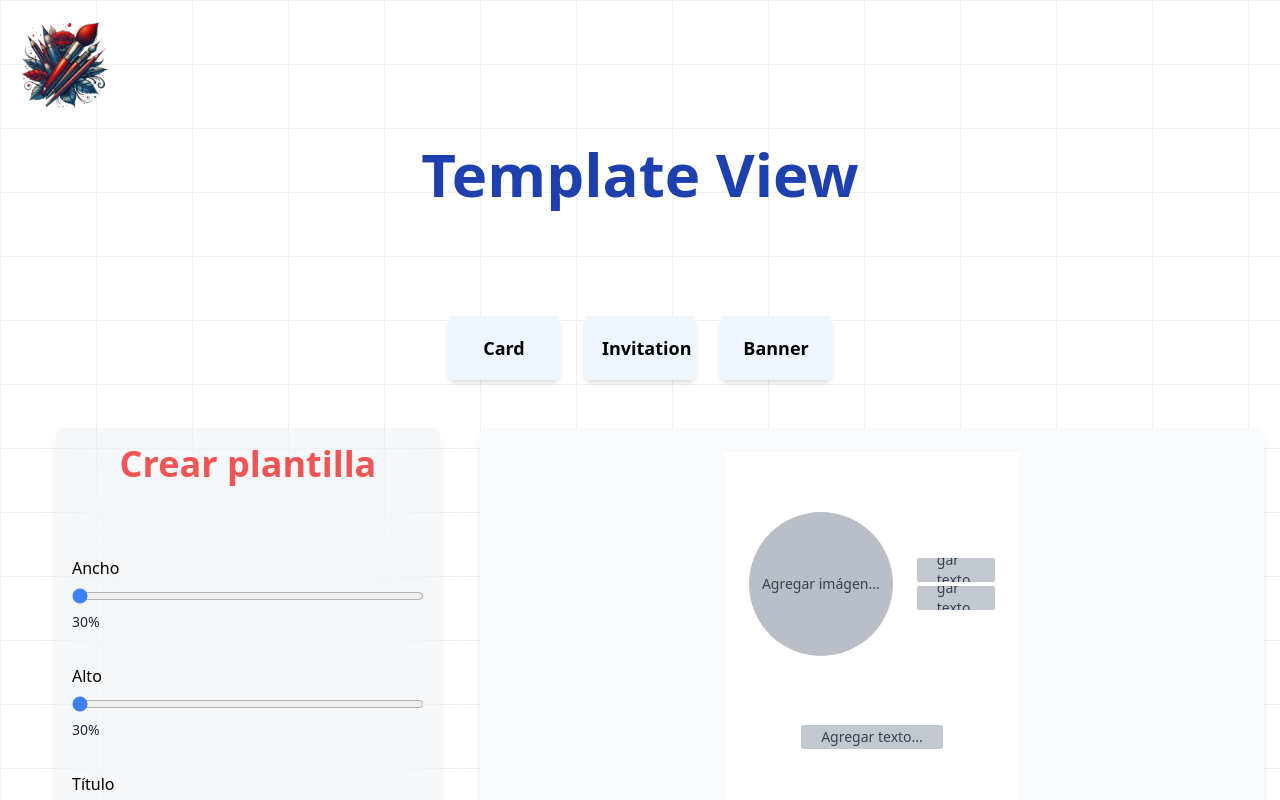
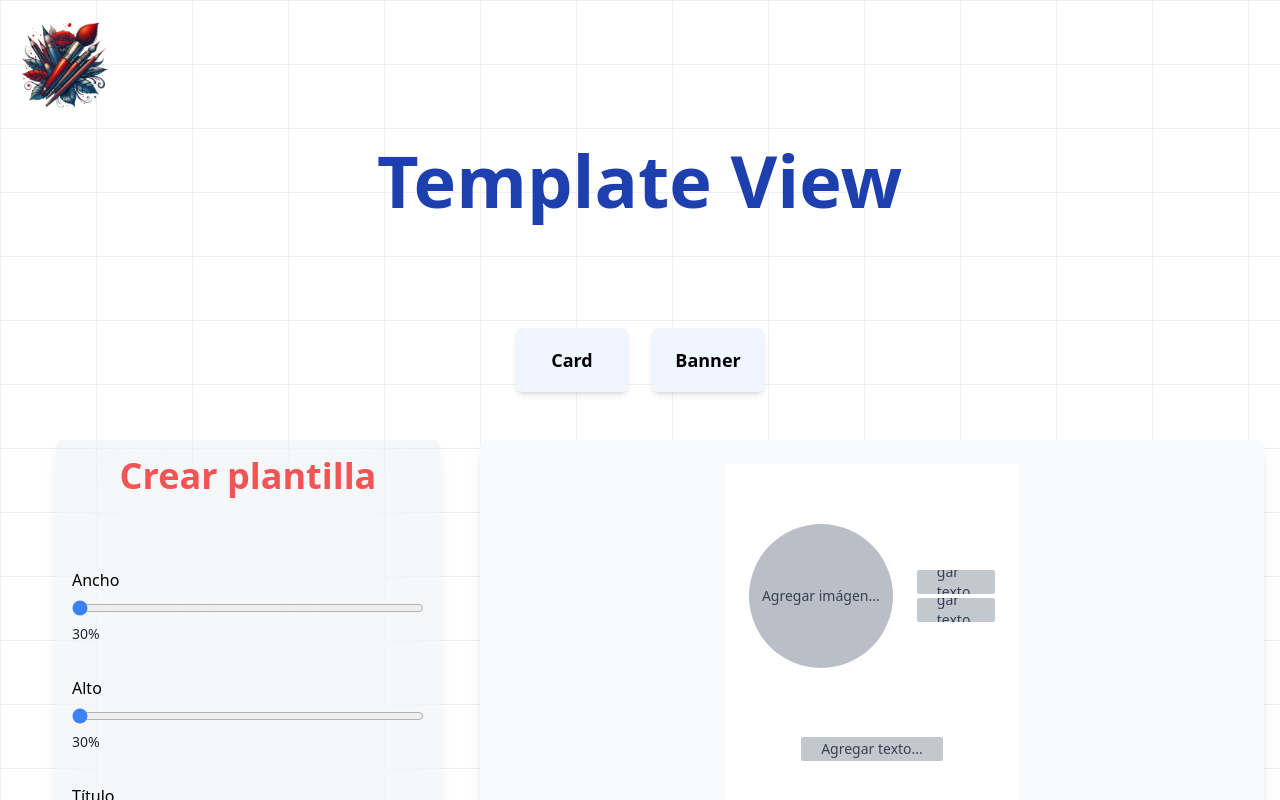
Before and after one commit to nicotapie30/template-view, a React (Vite) app: page / in a window 1280 px wide. Shown: the top 800 px of the page. Built offline with nearby package versions, Linux system fonts and the light colour scheme.

Commit message:
add: 014 Agregando Animación al título de la web

```diff
--- a/package.json
+++ b/package.json
@@ -15,7 +15,8 @@
 		"jspdf": "^2.5.2",
 		"prettier": "^3.4.2",
 		"react": "^18.3.1",
-		"react-dom": "^18.3.1"
+		"react-dom": "^18.3.1",
+		"typewriter-effect": "^2.21.0"
 	},
 	"devDependencies": {
 		"@eslint/js": "^9.17.0",
--- a/src/components/main/Main.jsx
+++ b/src/components/main/Main.jsx
@@ -4,6 +4,7 @@ import { downloadPDF } from '@/utils/PDF/downloadPDF'
 import { Button } from '../buttons/Button'
 import { Template } from './template/Template'
 import initialvalues from '@/utils/initialValues.js'
+import Typewriter from 'typewriter-effect'
 
 export const Main = () => {
 	const [templateType, setTemplateType] = useState('card')
@@ -16,11 +17,22 @@ export const Main = () => {
 
 	return (
 		<main className='w-full h-full mt-12 p-4 flex flex-col items-center'>
-			<h1 className='text-6xl mb-28 font-bold text-blue-800'>Template View</h1>
+			<h1 className='text-7xl mb-28 font-bold text-blue-800'>
+				<Typewriter
+					onInit={(typewrite) => {
+						typewrite.typeString('Template View').start()
+					}}
+					options={{
+						autoStart: true,
+						loop: false,
+						cursor: '',
+					}}
+				/>
+			</h1>
 
 			<div className='w-full flex flex-col gap-12'>
 				<article className='w-full h-auto flex gap-6 text-sm font-medium justify-center'>
-					{['Card', 'Invitation', 'Banner'].map((type) => (
+					{['Card', 'Banner'].map((type) => (
 						<Button
 							key={type}
 							onClick={() => handleTemplateChange(type.toLowerCase())}
--- a/src/components/main/template/Template.jsx
+++ b/src/components/main/template/Template.jsx
@@ -1,11 +1,9 @@
 import { CardTemplate } from './cardTemplate/CardTemplate'
 import { BannerTemplate } from './bannerTemplate/BannerTemplate'
-import { InvitationTemplate } from './invitationTemplate/InvitationTemplate'
 
 const templatemMap = {
 	card: CardTemplate,
 	banner: BannerTemplate,
-	invitation: InvitationTemplate,
 }
 
 export const Template = ({ type, values, font }) => {
--- a/src/components/main/template/invitationTemplate/InvitationTemplate.jsx
+++ /dev/null
@@ -1,43 +0,0 @@
-export const InvitationTemplate = ({ values, font }) => {
-	const {
-		backgroundColor,
-		headerColor,
-		bodyColor,
-		titleColor,
-		subTitleColor,
-		textColor,
-		titleSize,
-		subTitleSize,
-		textSize,
-		image,
-		borderRadius,
-		boxShadowSize,
-		boxShadowSizeX,
-		boxShadowSizeY,
-		boxShadowColor,
-	} = values || {}
-
-	const fontFamily =
-		font === 'font-sans'
-			? 'Arial, sans-serif'
-			: font === 'font-serif'
-				? 'Georgia, serif'
-				: font === 'font-mono'
-					? 'Courier New, monospace'
-					: ''
-
-	const prevContentText = (
-		<div className='w-auto h-6 px-5 text-sm font-medium text-gray-700 bg-gray-400/60 rounded-sm border-none flex items-center cursor-default transition-all'>
-			Agregar texto...
-		</div>
-	)
-
-	const prevContentImage = (
-		<div className='w-36 h-36 text-sm font-medium text-gray-700 bg-gray-400/70 rounded-full border-none flex items-center justify-center cursor-default transition-all'>
-			Agregar imágen...
-		</div>
-	)
-	return (
-		<div className='w-2/5 h-1/4 max-w-2xl flex flex-col place-self-center transition-all z-10 border-none'></div>
-	)
-}
```
Also changed, not shown: 1 other file (tests, documents, lock files or other folders).
